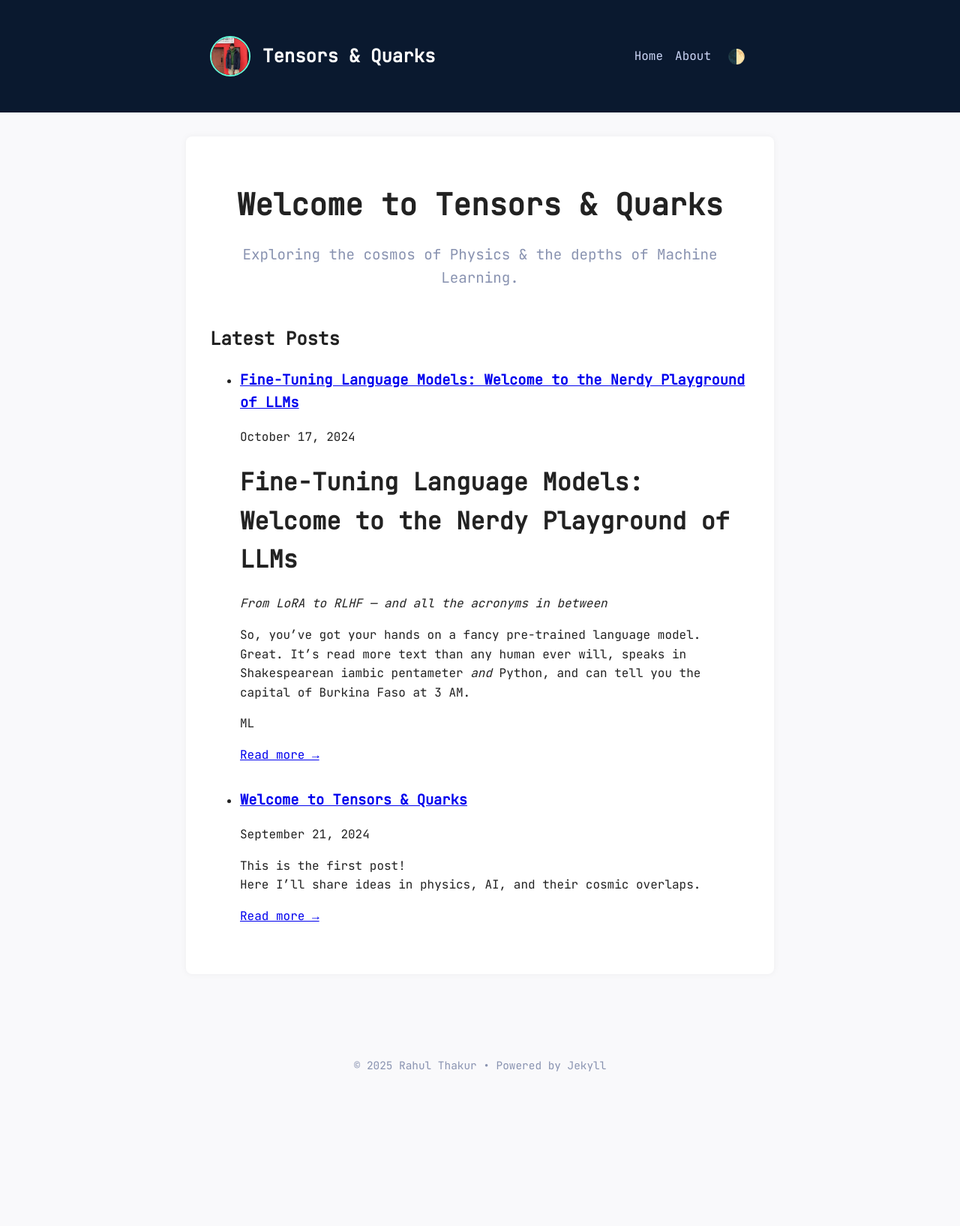
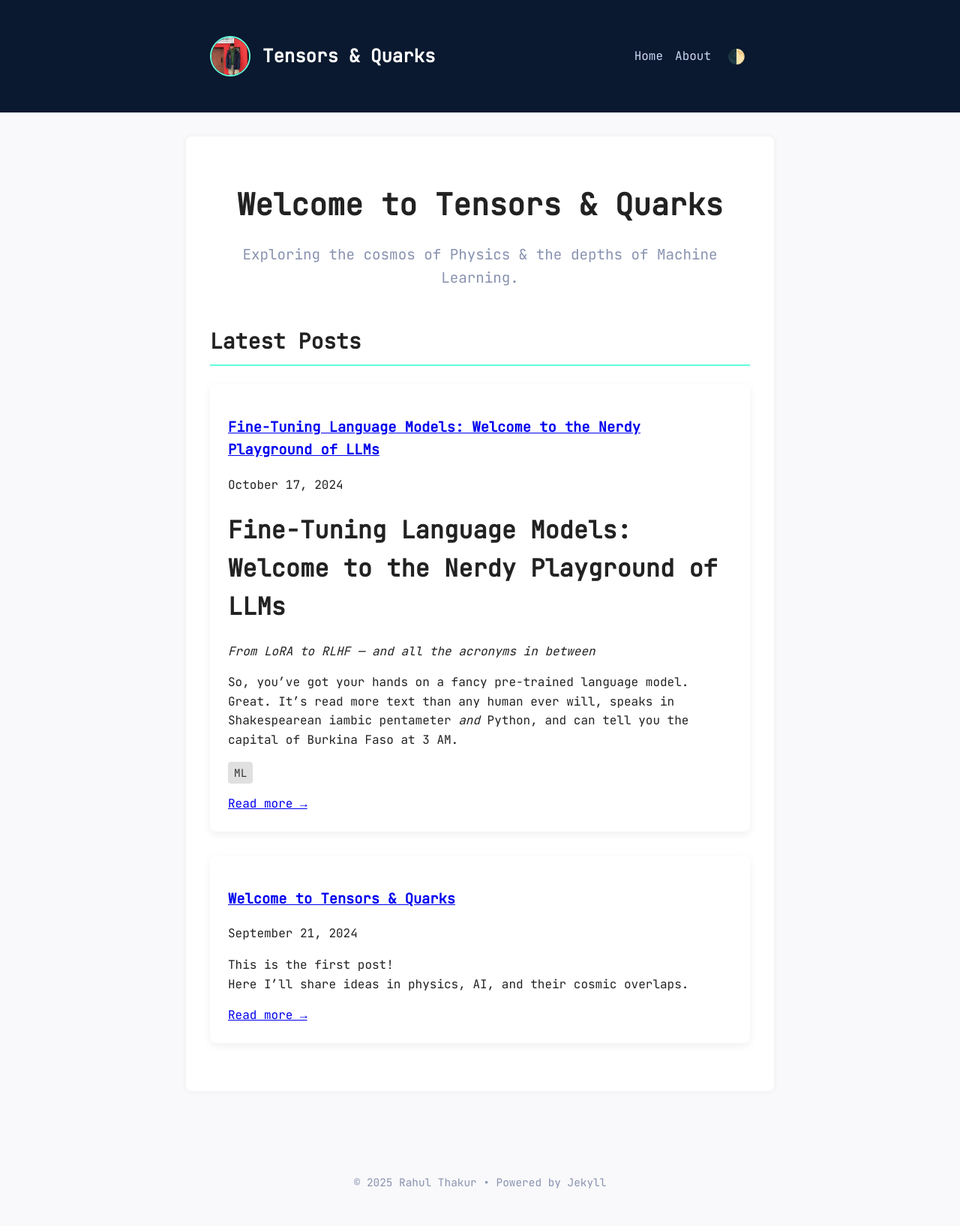
Before and after one commit to Raahul-Thakur/tensorandquarks.github.io, a Jekyll site: the page built from index.md, in a window 1280 px wide. Shown: the whole page at 75% size. Built offline with Jekyll 4.4.1, drawn with Linux system fonts in a browser that asks for light colours; before the commit the page ends 1478 px from its top, so only the background shows below that.

Commit message:
Update style.css

```diff
--- a/assets/style.css
+++ b/assets/style.css
@@ -43,6 +43,14 @@ body.dark {
   gap: 2rem;
   margin-top: 1rem;
   font-size: 1.5rem;
+}
+
+/* Section Title */
+.section-title {
+  font-size: 1.75rem;
+  margin-bottom: 1.5rem;
+  border-bottom: 2px solid #64ffda;
+  padding-bottom: 0.5rem;
 }
 
 /* Header */
@@ -129,8 +137,53 @@ body.dark main {
 }
 
 /* Blog Post List */
+.post-list {
+  list-style: none;
+  padding: 0;
+  margin: 0;
+}
+
 .post-list li {
   margin-bottom: 2rem;
+}
+
+/* Post Card */
+.post-card {
+  background: #ffffff;
+  padding: 1.5rem;
+  margin-bottom: 2rem;
+  border-radius: 8px;
+  box-shadow: 0 4px 12px rgba(0, 0, 0, 0.06);
+  transition: transform 0.2s ease;
+}
+
+.post-card:hover {
+  transform: translateY(-5px);
+}
+
+body.dark .post-card {
+  background: #112240;
+}
+
+/* Tags */
+.tags {
+  margin-top: 0.5rem;
+  font-size: 0.9rem;
+}
+
+.tag {
+  display: inline-block;
+  background: #e0e0e0;
+  color: #333;
+  padding: 0.2rem 0.5rem;
+  margin-right: 0.5rem;
+  border-radius: 4px;
+  font-family: 'JetBrains Mono', monospace;
+}
+
+body.dark .tag {
+  background: #1f2937;
+  color: #64ffda;
 }
 
 /* Pagination */
@@ -139,3 +192,22 @@ body.dark main {
   justify-content: space-between;
   margin-top: 2rem;
 }
+
+/* Responsive */
+@media (max-width: 600px) {
+  .hero h1 {
+    font-size: 1.8rem;
+  }
+
+  .hero p {
+    font-size: 1rem;
+  }
+
+  .site-title {
+    font-size: 1.2rem;
+  }
+
+  .post-card {
+    padding: 1rem;
+  }
+}
```
